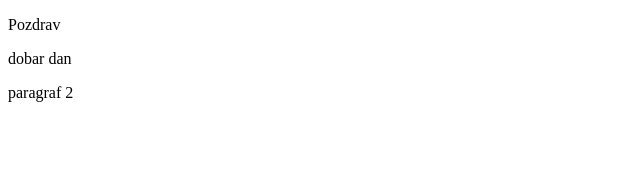
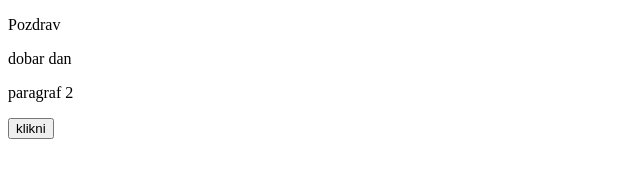
Before and after one commit to Sjekodrv/Prvi_repozitorij, a plain HTML site: page index.html in a window 1280 px wide. Shown: the whole page, without its empty margins (0-640 px from the left). Drawn offline with Linux system fonts and the light colour scheme.

Commit message:
button added

```diff
--- a/index.html
+++ b/index.html
@@ -8,5 +8,7 @@
     <div>dobar dan</div>
 
     <p>paragraf 2</p>
+
+    <button>klikni</button>
   </body>
 </html>
```
Also changed, not shown: 2 other files.
